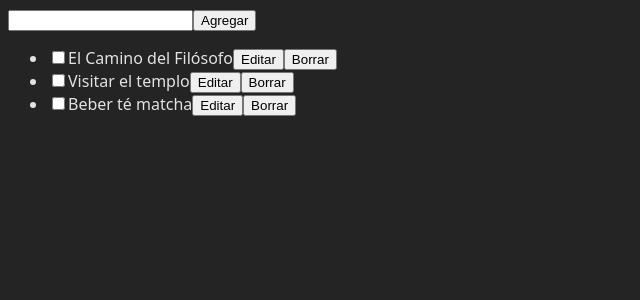
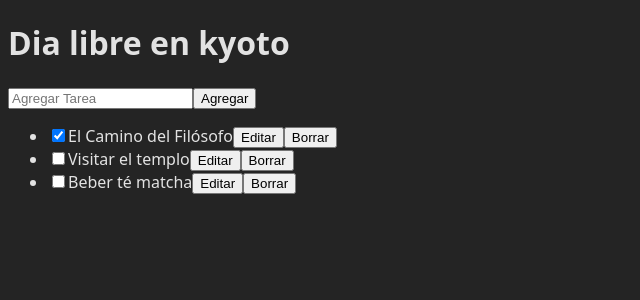
Before and after one commit to bryan-ignacio/react_v19.1, a React (Vite) app in the folder 03-gestion-estado/: page / in a window 1280 px wide. Shown: the top 300 px of the page, without its empty margins (0-640 px from the left). Built offline with nearby package versions, Linux system fonts and the light colour scheme.

Commit message:
ejemplo terminado

```diff
--- a/03-gestion-estado/src/components/07-reducer-and-context/AddTask.jsx
+++ b/03-gestion-estado/src/components/07-reducer-and-context/AddTask.jsx
@@ -1,8 +1,25 @@
-export default function AddTask() {
+import { useState } from "react";
+
+export default function AddTask({ onAddTask }) {
+  const [text, setText] = useState("");
+
+  function handleChange(e) {
+    setText(e.target.value);
+  }
+
+  function handleClick() {
+    setText("");
+    onAddTask(text);
+  }
   return (
     <>
-      <input type="text" />
-      <button>Agregar</button>
+      <input
+        type="text"
+        placeholder="Agregar Tarea"
+        value={text}
+        onChange={handleChange}
+      />
+      <button onClick={handleClick}>Agregar</button>
     </>
   );
 }
--- a/03-gestion-estado/src/components/07-reducer-and-context/App.jsx
+++ b/03-gestion-estado/src/components/07-reducer-and-context/App.jsx
@@ -13,10 +13,37 @@ const initialTasks = [
 export default function App() {
   const [tasks, dispatch] = useReducer(taskReducer, initialTasks);
 
+  function handleAddTask(text) {
+    dispatch({
+      type: "added",
+      id: nextId++,
+      text: text,
+    });
+  }
+
+  function handleChangeTask(task) {
+    dispatch({
+      type: "changed",
+      task: task,
+    });
+  }
+
+  function handleDeleteTask(taskId) {
+    dispatch({
+      type: "deleted",
+      id: taskId,
+    });
+  }
+
   return (
     <>
-      <AddTask />
-      <TaskList tasks={tasks} />
+      <h1>Dia libre en kyoto</h1>
+      <AddTask onAddTask={handleAddTask} />
+      <TaskList
+        tasks={tasks}
+        onChangeTask={handleChangeTask}
+        onDeleteTask={handleDeleteTask}
+      />
     </>
   );
 }
--- a/03-gestion-estado/src/components/07-reducer-and-context/TaskList.jsx
+++ b/03-gestion-estado/src/components/07-reducer-and-context/TaskList.jsx
@@ -1,14 +1,17 @@
-export default function TaskList({ tasks }) {
+import { useState } from "react";
+
+export default function TaskList({ tasks, onChangeTask, onDeleteTask }) {
   return (
     <>
       <ul>
         {tasks.map((task) => {
           return (
-            <li>
-              <input type="checkbox" />
-              <label>{task.text}</label>
-              <button>Editar</button>
-              <button>Borrar</button>
+            <li key={task.id}>
+              <Task
+                task={task}
+                onChange={onChangeTask}
+                onDelete={onDeleteTask}
+              />
             </li>
           );
         })}
@@ -16,3 +19,60 @@ export default function TaskList({ tasks }) {
     </>
   );
 }
+
+function Task({ task, onChange, onDelete }) {
+  const [isEditing, setIsEditing] = useState(false);
+
+  let contenidoTarea;
+
+  function handleEditClick() {
+    setIsEditing(true);
+  }
+  function handleSaveClick() {
+    setIsEditing(false);
+  }
+
+  function handleDeleteClick() {
+    onDelete(task.id);
+  }
+  function handleChange(e) {
+    onChange({ ...task, text: e.target.value });
+  }
+
+  function handleCheckChange(e) {
+    onChange({
+      ...task,
+      done: e.target.checked,
+    });
+  }
+
+  if (isEditing) {
+    contenidoTarea = (
+      <>
+        <input type="text" value={task.text} onChange={handleChange} />
+        <button onClick={handleSaveClick}>Guardar</button>
+      </>
+    );
+  } else {
+    contenidoTarea = (
+      <>
+        {task.text}
+        <button onClick={handleEditClick}>Editar</button>
+      </>
+    );
+  }
+
+  return (
+    <>
+      <label>
+        <input
+          type="checkbox"
+          checked={task.done}
+          onChange={handleCheckChange}
+        />
+        {contenidoTarea}
+        <button onClick={handleDeleteClick}>Borrar</button>
+      </label>
+    </>
+  );
+}
```
